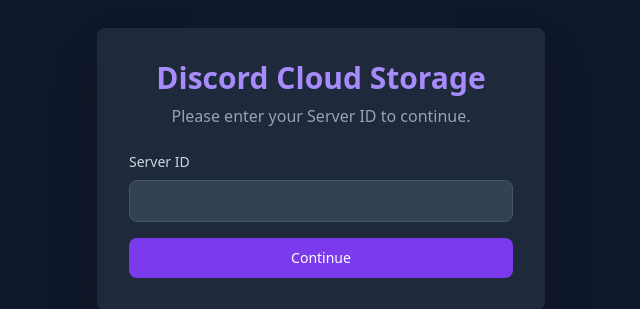
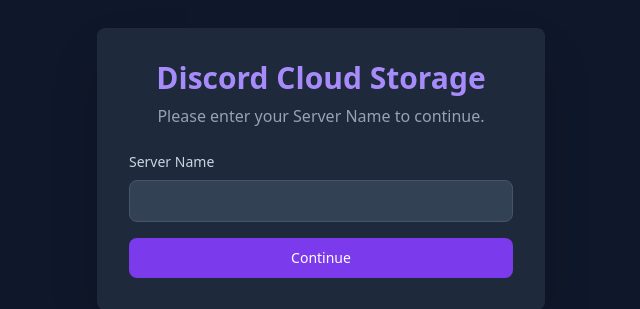
Before and after one commit to Lollimerd/discord-file-system, a Flask app: page / in a window 1280 px wide. Shown: the part 231-540 px from the top of the page, without its empty margins (319-959 px from the left). Run offline with Flask 3, Linux system fonts and the light colour scheme; parts of the project's set-up code (start-up, migrations or seed data) failed here and were passed over; some libraries are stand-ins or nearby versions.

Commit message:
change server id to name for input

```diff
--- a/templates/index.html
+++ b/templates/index.html
@@ -8,12 +8,12 @@
 <body class="bg-slate-900 text-white flex justify-center items-center h-screen">
     <div id="login-card" class="bg-slate-800 p-8 rounded-lg shadow-2xl w-full max-w-md opacity-0">
         <h1 class="text-3xl font-bold text-center mb-2 text-violet-400">Discord Cloud Storage</h1>
-        <p class="text-center text-slate-400 mb-6">Please enter your Server ID to continue.</p>
+        <p class="text-center text-slate-400 mb-6">Please enter your Server Name to continue.</p>
 
         <form action="/select_server" method="POST">
             <div class="mb-4">
-                <label for="server_id" class="block mb-2 text-sm font-medium text-slate-300">Server ID</label>
-                <input type="text" id="server_id" name="server_id" class="bg-slate-700 border border-slate-600 text-white text-sm rounded-lg focus:ring-violet-500 focus:border-violet-500 block w-full p-2.5" required>
+                <label for="server_name" class="block mb-2 text-sm font-medium text-slate-300">Server Name</label>
+                <input type="text" id="server_name" name="server_name" class="bg-slate-700 border border-slate-600 text-white text-sm rounded-lg focus:ring-violet-500 focus:border-violet-500 block w-full p-2.5" required>
             </div>
             <button type="submit" class="w-full text-white bg-violet-600 hover:bg-violet-700 focus:ring-4 focus:ring-violet-800 font-medium rounded-lg text-sm px-5 py-2.5 text-center transition-colors">Continue</button>
         </form>
```
